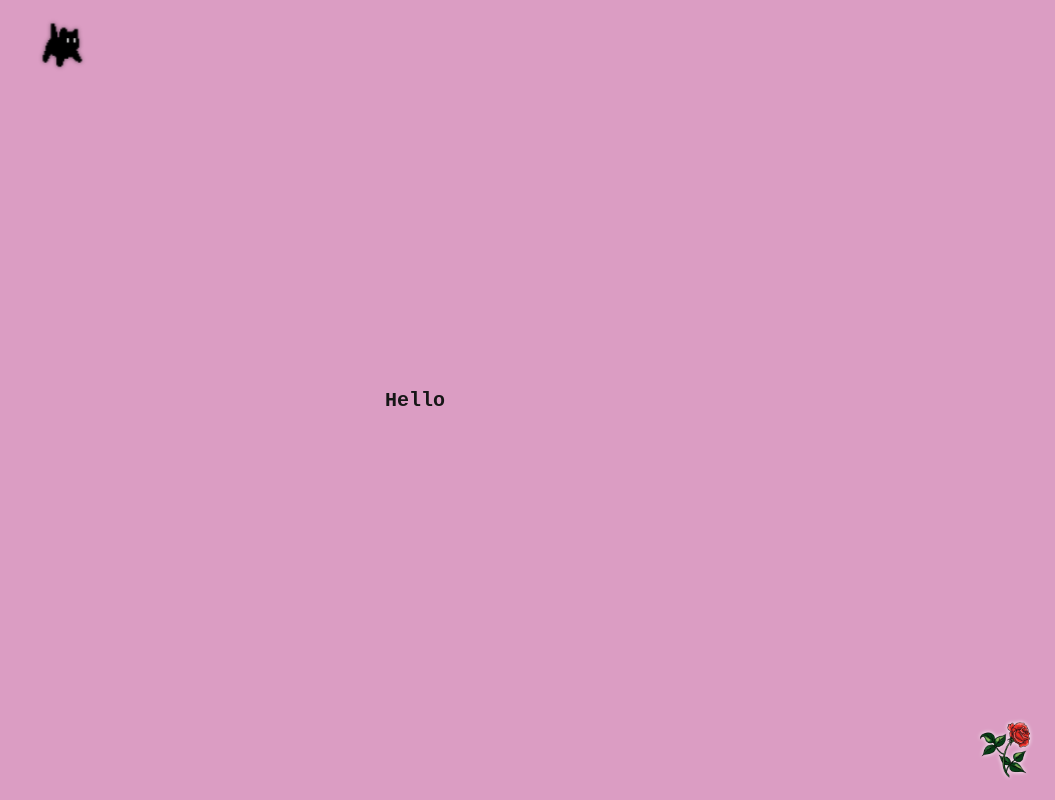
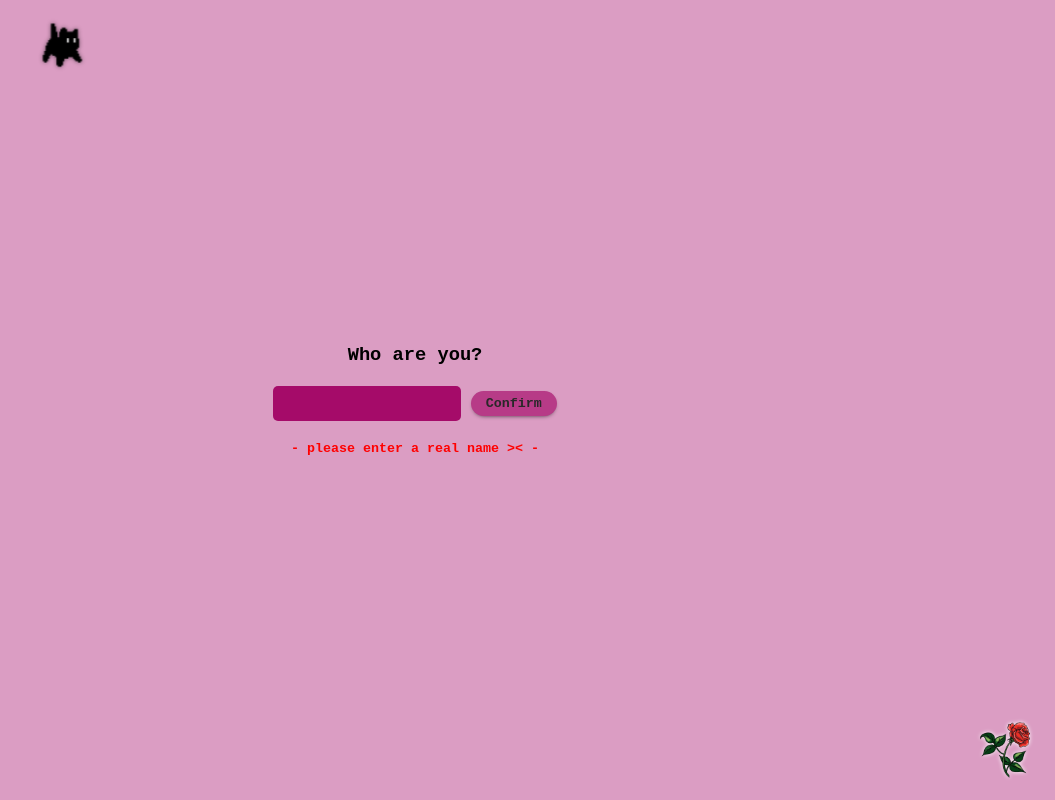
Before and after one commit to HtetNaing1995/MaaProject, a plain HTML site: page index.html in a window 1280 px wide. Both pictures are taken after a click on the button "Confirm". Shown: the whole page, without its empty margins (225-1280 px from the left). Drawn offline with Linux system fonts and the light colour scheme.

Commit message:
changed side note style

```diff
--- a/index.html
+++ b/index.html
@@ -13,7 +13,7 @@
         <input type="text" class="name-input" id="input" />
         <button type="submit" id="submit-btn" class="submit-btn">Confirm</button>
       </div>
-      <small class="side-note">- please enter a real name >< -</span>
+      <small class="side-note" id="side-note">- please enter a real name >< -</span>
     </div>
 
     <div class="output-text-container" id="output-text-container">
@@ -28,13 +28,18 @@
     const inp_container=document.getElementById("container");
     const otp_text=document.getElementById("output-text");
     const otp_container=document.getElementById("output-text-container");
+    const side_note=document.getElementById("side-note");
     document.getElementById("submit-btn").addEventListener("click",()=>{
+      let inp_text=document.getElementById("input").value;
+      if(inp_text.length<=0){
+        side_note.style="color:red;";
+      }else{
         inp_container.classList.add("container-animation");
         otp_container.classList.add("output-text-container-animation");
-        let inp_text=document.getElementById("input").value;
         let inp_text_lower=inp_text.toLowerCase();
         inp_text+=(name_arr.includes(inp_text_lower))?"<br>(You are Maa <3)":"";
         otp_text.innerHTML="Hello "+inp_text;
+      }
     })
   </script>
 </html>
```
